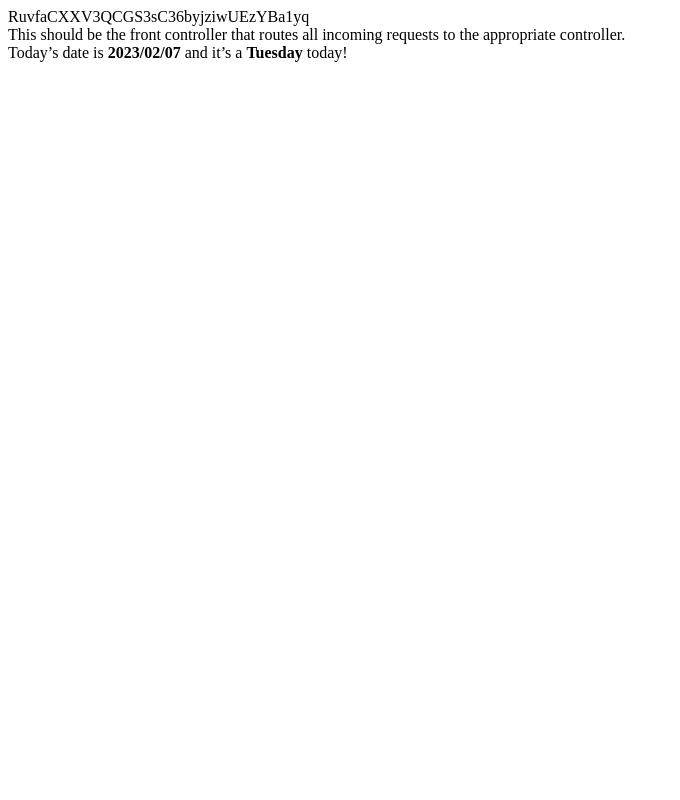
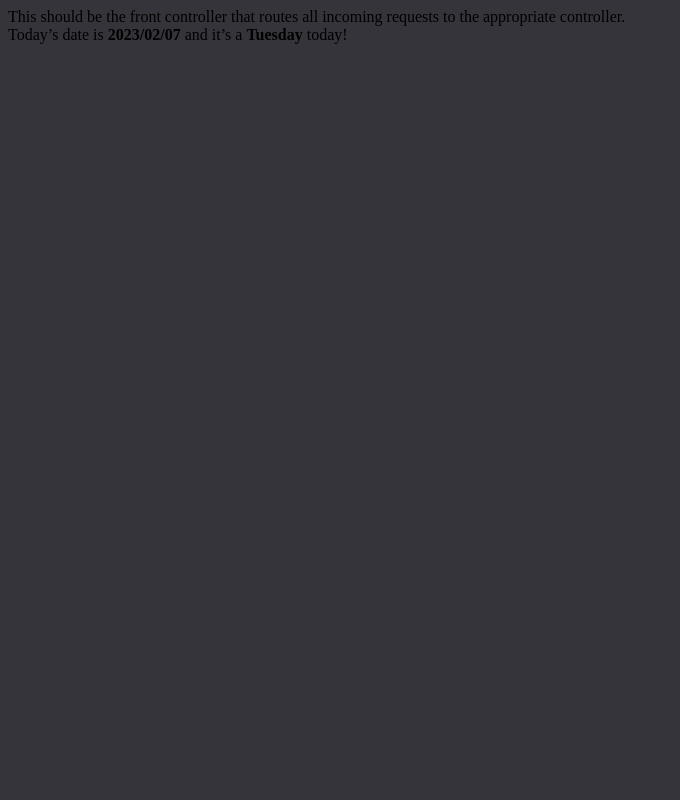
Before and after one commit to blendirrustemi/Senior-Project-Hotel-Management-System, a PHP site: page / in a window 1280 px wide. Shown: the whole page, without its empty margins (0-680 px from the left). Run offline with PHP 8.4, Linux system fonts and the light colour scheme.

Commit message:
Update file index.php

```diff
--- a/public_html/index.php
+++ b/public_html/index.php
@@ -1,4 +1,3 @@
-RuvfaCXXV3QCGS3sC36byjziwUEzYBa1yq
 <!DOCTYPE html>
 
 <html>
@@ -6,12 +5,14 @@ RuvfaCXXV3QCGS3sC36byjziwUEzYBa1yq
 <head>
 
     <title>Project Homepage</title>
-
+    <link rel="stylesheet" href="/css/style.css">
 </head>
 
 <body>
 
-    <div>This should be the front controller that routes all incoming requests to the appropriate controller.</div>
+
+
+<div>This should be the front controller that routes all incoming requests to the appropriate controller.</div>
 
 
 
```
